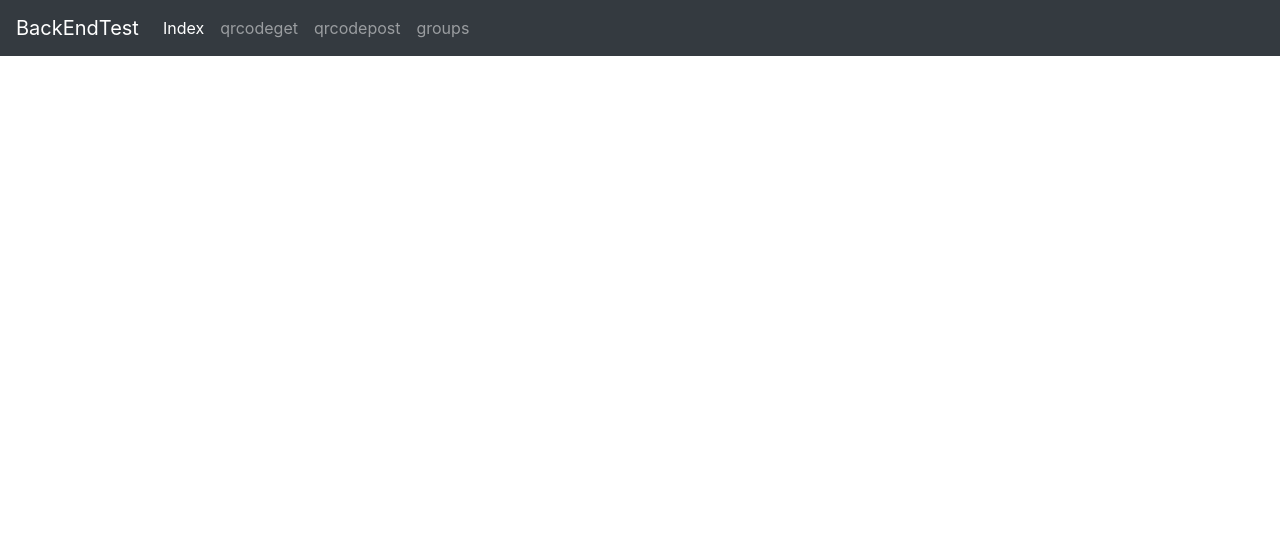
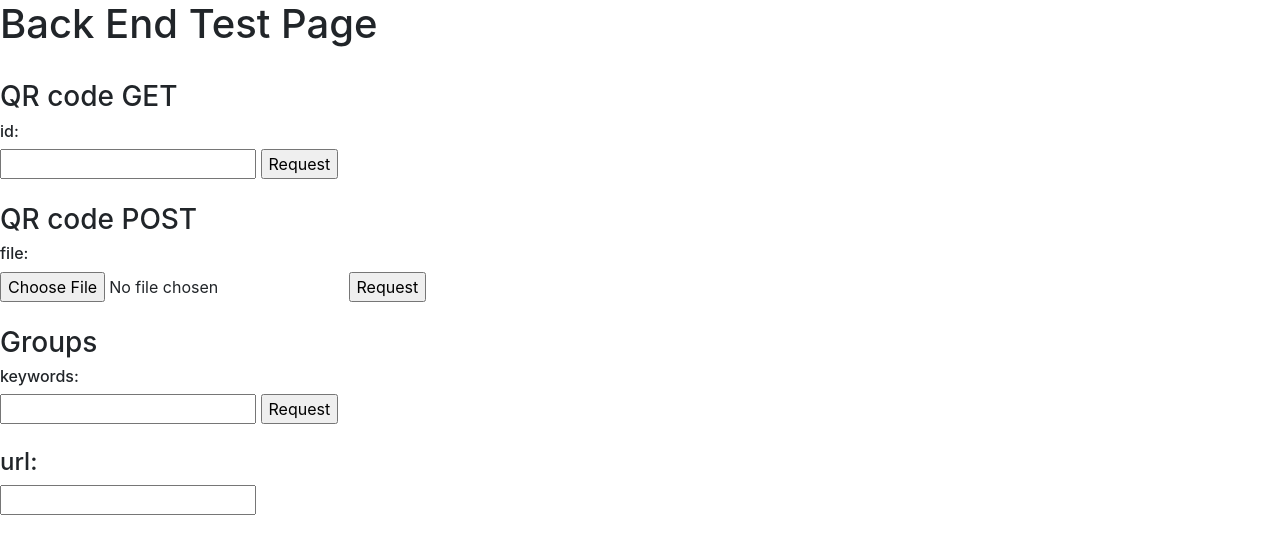
Before and after one commit to gaogaotiantian/WXQRCodeManager, a Flask app: template templates/test.html in a window 1280 px wide. Shown: the top 554 px of the page. Run offline with Flask 2, Linux system fonts and the light colour scheme; the template is opened without the code that fills it, so the values that code supplies are empty; parts of the project's set-up code (start-up, migrations or seed data) failed here and were passed over; some libraries are stand-ins or nearby versions.

Commit message:
Merge all html files, add /test in app.py for test page and delete localtest.py

```diff
--- a/app.py
+++ b/app.py
@@ -5,7 +5,7 @@ import os
 import io
 
 # other published packages
-from flask import Flask, request, send_file
+from flask import Flask, request, send_file, render_template
 from flask_sqlalchemy import SQLAlchemy
 from flask_cors import CORS
 
@@ -125,5 +125,8 @@ GET:
 def groups():
     pass
 
+@app.route("/test")
+def test():
+    return render_template("test.html")
 if __name__ == "__main__":
     app.run(debug = True)
--- a/templates/test.html
+++ b/templates/test.html
@@ -4,32 +4,84 @@
         <meta charset="UTF-8">
             <title>TEST</title>
             <link rel="stylesheet" href="https://stackpath.bootstrapcdn.com/bootstrap/4.1.0/css/bootstrap.min.css">
-                </head>
+    </head>
     <body>
-        <!--nav for the navigation bar-->
-        <nav class="navbar navbar-expand-md navbar-dark bg-dark fixed-top">
-            <a class="navbar-brand" href="#">BackEndTest</a>
-            <button class="navbar-toggler" type="button" data-toggle="collapse" data-target="#navbarsExampleDefault"
-                aria-controls="navbarsExampleDefault" aria-expanded="false" aria-label="Toggle navigation">
-                <span class="navbar-toggler-icon"></span>
-            </button>
-
-            <div class="collapse navbar-collapse" id="navbarsExampleDefault">
-                <ul class="navbar-nav mr-auto">
-                    <li class="nav-item active">
-                        <a class="nav-link" href="/">Index <span class="sr-only">(current)</span></a>
-                    </li>
-                    <li class="nav-item">
-                        <a class="nav-link" href="/qrcodeget">qrcodeget</a>
-                    </li>
-                    <li class="nav-item">
-                        <a class="nav-link" href="/qrcodepost">qrcodepost</a>
-                    </li>
-                    <li class="nav-item">
-                        <a class="nav-link" href="/groups">groups</a>
-                    </li>
-                </ul>
-            </div>
-        </nav>
+        <script src="https://stackpath.bootstrapcdn.com/bootstrap/4.1.0/js/bootstrap.min.js"></script>
+        <h1>Back End Test Page</h1>
+        <br />
+        <div>
+            <h3>QR code GET</h3>
+            <script type="text/javascript">
+            $(document).ready(function() {
+                var id = $('#id');
+                var url = $('#url');
+            });
+            function submit() {
+                var xhr = new XMLHttpRequest();
+                xhr.open("GET", url.value, true);
+                xhr.setRequestHeader("Content-type", "multipart/form-data");
+                xhr.onreadystatechange = function () {
+                  if(xhr.readyState === XMLHttpRequest.DONE && xhr.status === 200) {
+                    alert(xhr.responseText);
+                  }
+                };
+                xhr.send(id.value);
+            }
+        </script>
+            <h6>id:</h6>
+            <input type="text" name="enter" class="enter" value="" id="id"/>
+            <input type="button" value="Request" onclick="submit();"/>
+        </div>
+        <br />
+        <div>
+            <h3>QR code POST</h3>
+            <script type="text/javascript">
+            $(document).ready(function() {
+                var file = $('#file');
+                var url  = $('#url');
+            });
+            function submit() {
+                  var xhr = new XMLHttpRequest();
+                  xhr.open("POST", url.value, true);
+                  xhr.setRequestHeader("Content-type", "multipart/form-data");
+                  xhr.onreadystatechange = function () {
+                      if(xhr.readyState === XMLHttpRequest.DONE && xhr.status === 200) {
+                          alert(xhr.responseText);
+                      }
+                  };
+                  xhr.send(file);
+            }
+            </script>
+            <h6>file:</h6>
+            <input type="file" name="myFile" class="enter" id="file"/>
+            <input type="button" value="Request" onclick="submit();"/>
+        </div>
+        <br />
+        <div>
+            <h3>Groups</h3>
+            <script type="text/javascript">
+            $(document).ready(function() {
+                var keywords = $('#keywords');
+                var url = $('#url');
+            });
+            function submit() {
+                var xhr = new XMLHttpRequest();
+                xhr.open("GET", url.value, true);
+                xhr.setRequestHeader("Content-type", "multipart/form-data");
+                xhr.onreadystatechange = function () {
+                  if(xhr.readyState === XMLHttpRequest.DONE && xhr.status === 200) {
+                    alert(xhr.responseText);
+                  }
+                };
+                xhr.send(keywords.value);
+            }
+            </script>
+            <h6>keywords:</h6>
+            <input type="text" name="enter" class="enter" value="" id="keywords"/>
+            <input type="button" value="Request" onclick="submit();"/>
+        </div>
+        <br />
+        <h4>url:</h4>
+        <input type="text" name="enter" class="enter" value="" id="url"/>
     </body>
 </html>
```
Also changed, not shown: localtest.py (deleted, +0 -24 lines), templates/groups.html (deleted, +0 -58 lines), templates/qrcodeget.html (deleted, +0 -58 lines), templates/qrcodepost.html (deleted, +0 -58 lines).
